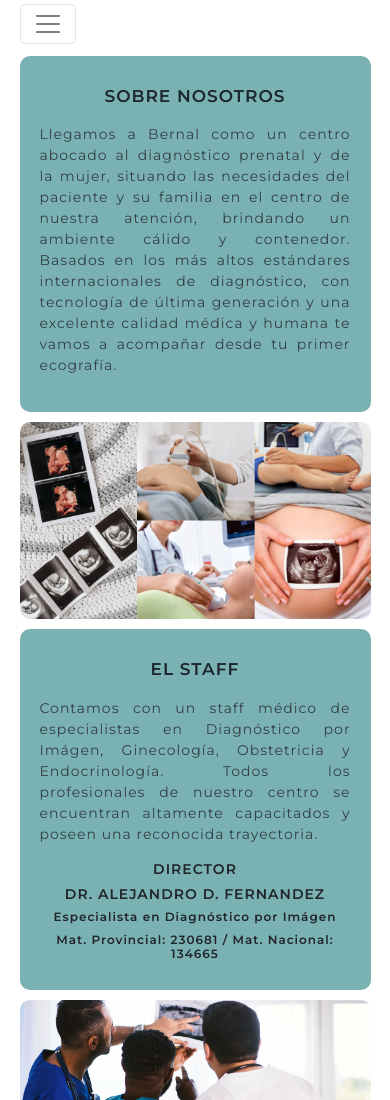
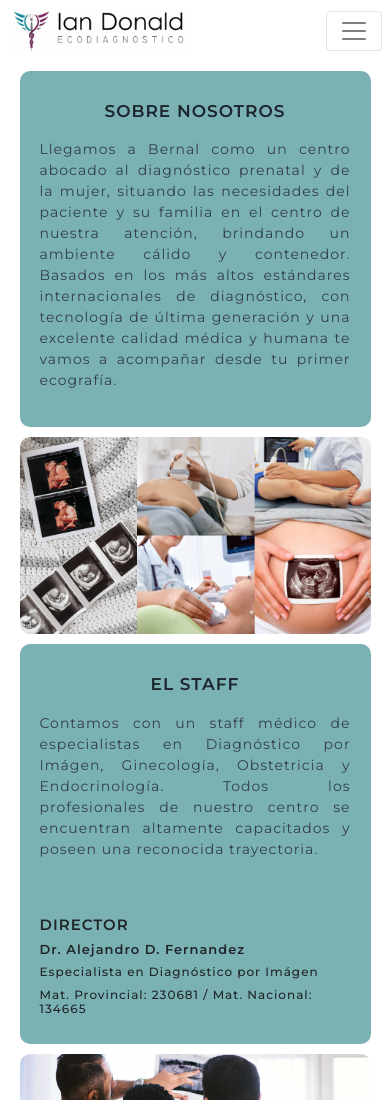
Before and after one commit to NataliaBelenFernandez/Ian-Donald-Eco, a website: page institucional.html in a window 390 px wide. Shown: the top 1100 px of the page. Drawn offline with nearby package versions, Linux system fonts and the light colour scheme; a script that the page names is missing.

Commit message:
cambios en  nav y footer

```diff
--- a/institucional.html
+++ b/institucional.html
@@ -20,15 +20,14 @@
 
         <!-- nav con bootstrap-->
         <nav class="navbar navbar-expand-lg navbar-light" style="background-color: white;">
+            <a class="navbar-brand" href="Index.html">
+                <img src="imagenes/logo.png" alt="Logo de Ian Donald Ecodiagnóstico" class="d-inline-block align-top">
+            </a>
             <button class="navbar-toggler" type="button" data-toggle="collapse" data-target="#navbarTogglerDemo02" aria-controls="navbarTogglerDemo02" aria-expanded="false" aria-label="Toggle navigation">
                 <span class="navbar-toggler-icon"></span>
             </button>
             <div class="collapse navbar-collapse" id="navbarTogglerDemo02">
-                <a class="navbar-brand" href="Index.html">
-                    <img src="imagenes/logo.png" alt="Logo de Ian Donald Ecodiagnóstico" class="d-none d-md-block">
-                </a>
-                <ul class="navbar-nav ml-auto text-center">
-
+                <ul class="navbar-nav ml-auto mt-2 mt-lg-0 text-center">
                     <li class="nav-item">
                         <a class="nav-link" href="index.html">Inicio <span class="sr-only">(current)</span></a>
                     </li>
@@ -47,6 +46,7 @@
                 </ul>
 
             </div>
+
 
         </nav>
     </header>
@@ -68,11 +68,12 @@
             <section class="institucional__staff">
                 <h2 class="institucional__titulo">El Staff</h2>
                 <p class="institucional__parrafo">Contamos con un staff médico de especialistas en Diagnóstico por Imágen, Ginecología, Obstetricia y Endocrinología. Todos los profesionales de nuestro centro se encuentran altamente capacitados y poseen una reconocida trayectoria.</p>
-                <h3 class="institucional__h3">Director</h3>
-                <h3 class="institucional__h3">Dr. Alejandro D. Fernandez</h3>
-                <h4 class="institucional__h4">Especialista en Diagnóstico por Imágen</h4>
-                <h4 class="institucional__h4"> Mat. Provincial: 230681 / Mat. Nacional: 134665 </h4>
-
+                <div class="institucional__datos" >
+                    <h3>Director</h3>
+                    <h4>Dr. Alejandro D. Fernandez</h4>
+                    <h5>Especialista en Diagnóstico por Imágen</h5>
+                    <h5> Mat. Provincial: 230681 / Mat. Nacional: 134665 </h5>
+                </div>
             </section>
 
             <section class="institucional__staff-img">
--- a/scss/style.scss
+++ b/scss/style.scss
@@ -194,19 +194,21 @@ main{
     color: #1d252d;
 }
 
-.institucional__h3{
-    text-transform: uppercase;
+.institucional__datos{
+    text-align: left;
+    margin-top: 18%;
+    letter-spacing: 1px;
+    h3{
     font-weight: 600;
-    font-size: 14px;
-    text-align: center;
-    letter-spacing: 1px;
-}
-
-.institucional__h4{
-    font-weight: 600;
-    font-size: 12px;
-    text-align: center;
-    letter-spacing: 1px;
+    font-size: 15px;
+    text-transform: uppercase;}
+    h4{
+        font-weight: 600;
+        font-size: 13px;
+    }
+    h5{
+        font-size: 12px;
+    }
 }
 
 .institucional__parrafo{
@@ -288,7 +290,8 @@ main{
 
 .estudios__titulo{
     @include titulos();
-    border-bottom: 3px solid $color-obispo;
+    border-bottom: 3px solid transparent;
+    border-image: linear-gradient(90deg, rgb(39, 39, 39) 15%, $color-obispo 83%) 1;
 }
 
 .estudios__subtitulo{
@@ -532,11 +535,24 @@ main{
 
 @media screen and (max-width: 991px){
 
+    .navbar{
+        padding: 0 2%;
+        img{
+            width: 184px;
+        }
+    }
+
     .nav-link{
         padding: 5px;
         margin: 1px;
     }
+
+    .nav-link::before,
+    .nav-link::after{
+        height: 2px;
+    }
 }
+
 
 
 @media all and (max-width: 1024px){
```
Also changed, not shown: contacto.html (+5 -8 lines), index.html (+5 -6 lines), servicios.html (+8 -9 lines), ubicacion.html (+6 -7 lines), css/style.css.
